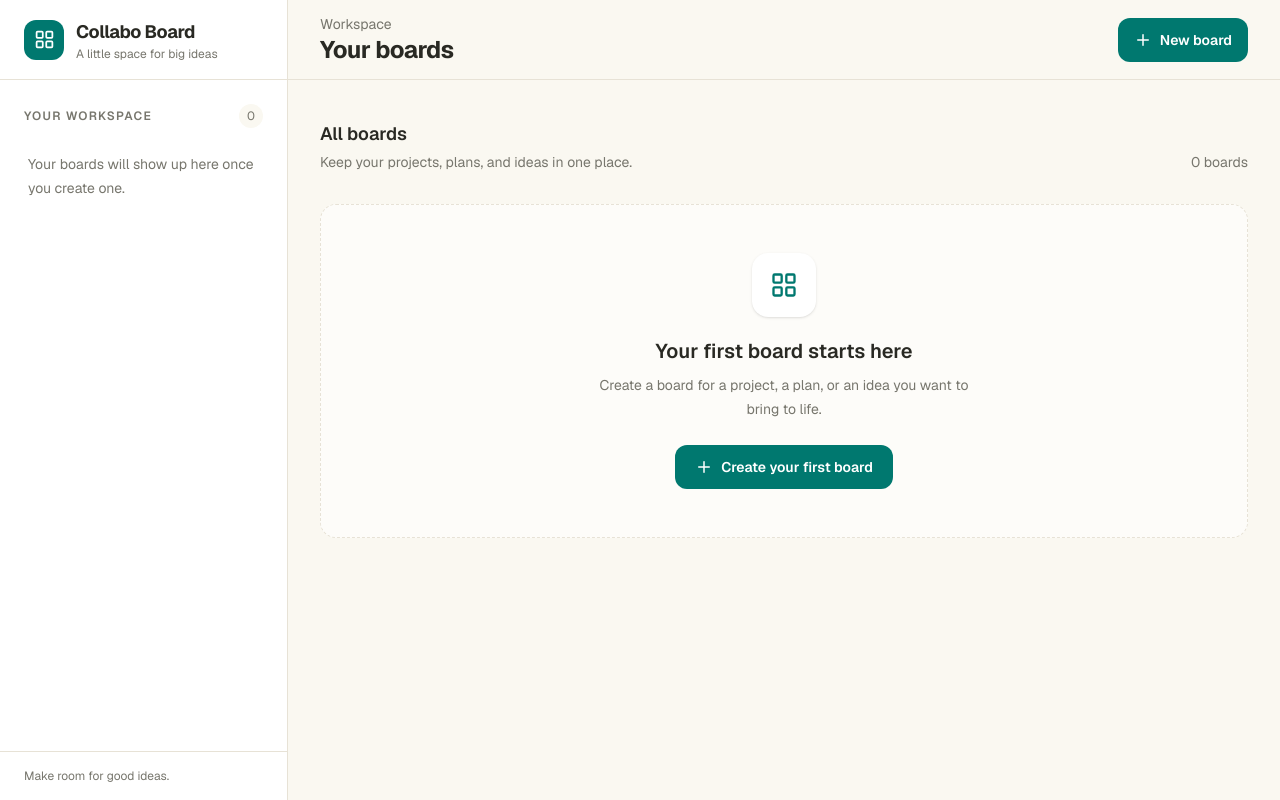
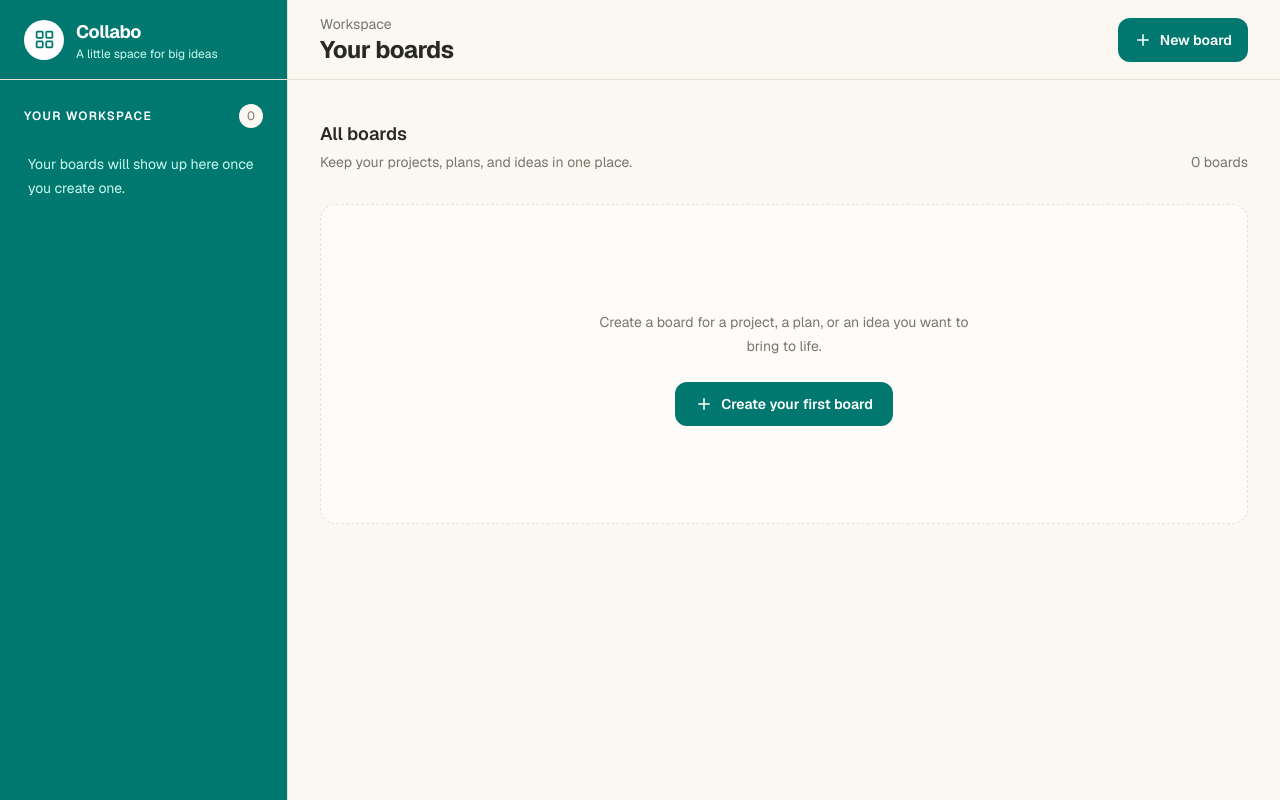
Before and after one commit to godric4/collabo-board, a Next.js app: page / in a window 1280 px wide. Built offline with nearby package versions, Linux system fonts and the light colour scheme.

Commit message:
UI revision

```diff
--- a/src/app/page.tsx
+++ b/src/app/page.tsx
@@ -178,7 +178,7 @@ const Page = () => {
           id='workspace-sidebar'
           aria-label='Workspace sidebar'
           aria-hidden={!sidebarOpen && undefined}
-          className={`fixed inset-y-0 left-0 z-40 flex w-72 flex-col border-r border-border bg-white transition-transform duration-200 md:static md:translate-x-0 ${
+          className={`fixed inset-y-0 left-0 z-40 flex w-72 flex-col border-r border-border bg-teal-700 transition-transform duration-200 md:static md:translate-x-0 ${
             sidebarOpen ? "translate-x-0" : "-translate-x-full"
           }`}
         >
@@ -188,14 +188,14 @@ const Page = () => {
               className='flex items-center gap-3'
               aria-label='Collabo Board home'
             >
-              <span className='flex h-10 w-10 items-center justify-center rounded-xl bg-teal-700 text-white'>
+              <span className='flex h-10 w-10 items-center justify-center rounded-full text-teal-700 bg-white'>
                 <LayoutGrid size={21} aria-hidden='true' />
               </span>
               <span>
-                <span className='block text-lg font-bold tracking-tight'>
-                  Collabo Board
+                <span className='block text-lg font-bold tracking-tight text-white'>
+                  Collabo
                 </span>
-                <span className='block text-xs text-muted'>
+                <span className='block text-xs text-teal-100'>
                   A little space for big ideas
                 </span>
               </span>
@@ -204,7 +204,7 @@ const Page = () => {
             <button
               type='button'
               aria-label='Close sidebar'
-              className='rounded-lg p-2 text-muted hover:bg-paper focus-visible:outline-2 focus-visible:outline-offset-2 focus-visible:outline-teal-700 md:hidden'
+              className='rounded-lg p-2 text-teal-100 hover:bg-paper focus-visible:outline-2 focus-visible:outline-offset-2 focus-visible:outline-teal-700 md:hidden'
               onClick={() => setSidebarOpen(false)}
             >
               <X size={19} aria-hidden='true' />
@@ -213,7 +213,7 @@ const Page = () => {
 
           <div className='flex-1 px-4 py-6'>
             <div className='mb-3 flex items-center justify-between px-2'>
-              <h2 className='text-xs font-semibold uppercase tracking-widest text-muted'>
+              <h2 className='text-xs font-semibold uppercase tracking-widest text-white'>
                 Your workspace
               </h2>
               <span className='rounded-full bg-paper px-2 py-1 text-xs text-muted'>
@@ -227,7 +227,7 @@ const Page = () => {
                   key={board.id}
                   href={`/boards/${board.id}`}
                   onClick={() => setSidebarOpen(false)}
-                  className='flex items-center gap-3 rounded-xl px-3 py-3 text-sm text-ink transition hover:bg-paper focus-visible:outline-2 focus-visible:outline-offset-2 focus-visible:outline-teal-700'
+                  className='flex items-center gap-3 rounded-xl px-3 py-3 text-sm text-white transition hover:bg-teal-100 hover:text-teal-700 focus-visible:outline-2 focus-visible:outline-offset-2 focus-visible:outline-teal-700'
                 >
                   <span
                     aria-hidden='true'
@@ -238,16 +238,16 @@ const Page = () => {
               ))}
 
               {boardList.length === 0 && (
-                <p className='px-3 py-3 text-sm leading-6 text-muted'>
+                <p className='px-3 py-3 text-sm leading-6 text-teal-100'>
                   Your boards will show up here once you create one.
                 </p>
               )}
             </nav>
           </div>
 
-          <div className='border-t border-border px-6 py-4'>
-            <p className='text-xs text-muted'>Make room for good ideas.</p>
-          </div>
+          {/* <div className='border-t border-border px-6 py-4 text-center'>
+            <p className='text-xs text-teal-100'>Make room for good ideas.</p>
+          </div> */}
         </aside>
 
         <main className='min-w-0 flex-1'>
@@ -300,18 +300,6 @@ const Page = () => {
 
             {boardList.length === 0 ? (
               <section className='flex min-h-80 flex-col items-center justify-center rounded-2xl border border-dashed border-border bg-white/60 px-6 py-12 text-center'>
-                <span className='mb-5 flex h-16 w-16 items-center justify-center rounded-2xl bg-white shadow-sm'>
-                  <LayoutGrid
-                    size={28}
-                    className='text-teal-700'
-                    aria-hidden='true'
-                  />
-                </span>
-
-                <h2 className='text-xl font-semibold'>
-                  Your first board starts here
-                </h2>
-
                 <p className='mt-2 max-w-sm text-sm leading-6 text-muted'>
                   Create a board for a project, a plan, or an idea you want to
                   bring to life.
--- a/src/components/ui/alert-provider.tsx
+++ b/src/components/ui/alert-provider.tsx
@@ -131,7 +131,7 @@ export const AlertProvider = ({ children }: AlertProviderProps) => {
         aria-label='Notifications'
         aria-live='polite'
         aria-atomic='false'
-        className='pointer-events-none fixed right-4 top-4 z-[100] flex w-[calc(100%-2rem)] max-w-sm flex-col gap-3'
+        className='pointer-events-none fixed right-4 top-4 z-100 flex w-[calc(100%-2rem)] max-w-sm flex-col gap-3'
       >
         {toasts.map((toast) => {
           const Icon =
@@ -152,7 +152,7 @@ export const AlertProvider = ({ children }: AlertProviderProps) => {
             <div
               key={toast.id}
               role={toast.type === "error" ? "alert" : "status"}
-              className='pointer-events-auto flex items-start gap-3 rounded-xl border border-border bg-white p-4 shadow-lg'
+              className='pointer-events-auto flex items-start gap-3 rounded-xl border border-border bg-paper p-4 shadow-lg'
             >
               <Icon
                 size={20}
```
